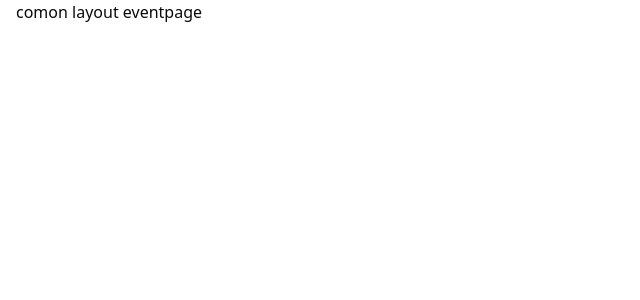
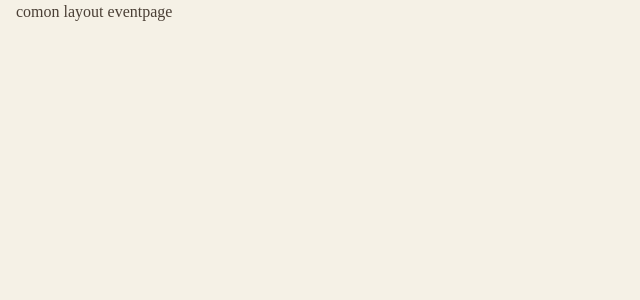
Before and after one commit to wproman/event-activities, a Next.js app: page /events in a window 1280 px wide. Shown: the top 300 px of the page, without its empty margins (0-640 px from the left). Built offline with nearby package versions, Linux system fonts and the light colour scheme.

Commit message:
Refactor theme variables in globals.css for improved consistency and maintainability

```diff
--- a/app/globals.css
+++ b/app/globals.css
@@ -2,115 +2,6 @@
 @import "tw-animate-css";
 
 @custom-variant dark (&:is(.dark *));
-
-@theme inline {
-  --color-background: var(--background);
-  --color-foreground: var(--foreground);
-  --font-sans: var(--font-geist-sans);
-  --font-mono: var(--font-geist-mono);
-  --color-sidebar-ring: var(--sidebar-ring);
-  --color-sidebar-border: var(--sidebar-border);
-  --color-sidebar-accent-foreground: var(--sidebar-accent-foreground);
-  --color-sidebar-accent: var(--sidebar-accent);
-  --color-sidebar-primary-foreground: var(--sidebar-primary-foreground);
-  --color-sidebar-primary: var(--sidebar-primary);
-  --color-sidebar-foreground: var(--sidebar-foreground);
-  --color-sidebar: var(--sidebar);
-  --color-chart-5: var(--chart-5);
-  --color-chart-4: var(--chart-4);
-  --color-chart-3: var(--chart-3);
-  --color-chart-2: var(--chart-2);
-  --color-chart-1: var(--chart-1);
-  --color-ring: var(--ring);
-  --color-input: var(--input);
-  --color-border: var(--border);
-  --color-destructive: var(--destructive);
-  --color-accent-foreground: var(--accent-foreground);
-  --color-accent: var(--accent);
-  --color-muted-foreground: var(--muted-foreground);
-  --color-muted: var(--muted);
-  --color-secondary-foreground: var(--secondary-foreground);
-  --color-secondary: var(--secondary);
-  --color-primary-foreground: var(--primary-foreground);
-  --color-primary: var(--primary);
-  --color-popover-foreground: var(--popover-foreground);
-  --color-popover: var(--popover);
-  --color-card-foreground: var(--card-foreground);
-  --color-card: var(--card);
-  --radius-sm: calc(var(--radius) - 4px);
-  --radius-md: calc(var(--radius) - 2px);
-  --radius-lg: var(--radius);
-  --radius-xl: calc(var(--radius) + 4px);
-}
-
-:root {
-  --radius: 0.625rem;
-  --background: oklch(1 0 0);
-  --foreground: oklch(0.145 0 0);
-  --card: oklch(1 0 0);
-  --card-foreground: oklch(0.145 0 0);
-  --popover: oklch(1 0 0);
-  --popover-foreground: oklch(0.145 0 0);
-  --primary: oklch(0.205 0 0);
-  --primary-foreground: oklch(0.985 0 0);
-  --secondary: oklch(0.97 0 0);
-  --secondary-foreground: oklch(0.205 0 0);
-  --muted: oklch(0.97 0 0);
-  --muted-foreground: oklch(0.556 0 0);
-  --accent: oklch(0.97 0 0);
-  --accent-foreground: oklch(0.205 0 0);
-  --destructive: oklch(0.577 0.245 27.325);
-  --border: oklch(0.922 0 0);
-  --input: oklch(0.922 0 0);
-  --ring: oklch(0.708 0 0);
-  --chart-1: oklch(0.646 0.222 41.116);
-  --chart-2: oklch(0.6 0.118 184.704);
-  --chart-3: oklch(0.398 0.07 227.392);
-  --chart-4: oklch(0.828 0.189 84.429);
-  --chart-5: oklch(0.769 0.188 70.08);
-  --sidebar: oklch(0.985 0 0);
-  --sidebar-foreground: oklch(0.145 0 0);
-  --sidebar-primary: oklch(0.205 0 0);
-  --sidebar-primary-foreground: oklch(0.985 0 0);
-  --sidebar-accent: oklch(0.97 0 0);
-  --sidebar-accent-foreground: oklch(0.205 0 0);
-  --sidebar-border: oklch(0.922 0 0);
-  --sidebar-ring: oklch(0.708 0 0);
-}
-
-.dark {
-  --background: oklch(0.145 0 0);
-  --foreground: oklch(0.985 0 0);
-  --card: oklch(0.205 0 0);
-  --card-foreground: oklch(0.985 0 0);
-  --popover: oklch(0.205 0 0);
-  --popover-foreground: oklch(0.985 0 0);
-  --primary: oklch(0.922 0 0);
-  --primary-foreground: oklch(0.205 0 0);
-  --secondary: oklch(0.269 0 0);
-  --secondary-foreground: oklch(0.985 0 0);
-  --muted: oklch(0.269 0 0);
-  --muted-foreground: oklch(0.708 0 0);
-  --accent: oklch(0.269 0 0);
-  --accent-foreground: oklch(0.985 0 0);
-  --destructive: oklch(0.704 0.191 22.216);
-  --border: oklch(1 0 0 / 10%);
-  --input: oklch(1 0 0 / 15%);
-  --ring: oklch(0.556 0 0);
-  --chart-1: oklch(0.488 0.243 264.376);
-  --chart-2: oklch(0.696 0.17 162.48);
-  --chart-3: oklch(0.769 0.188 70.08);
-  --chart-4: oklch(0.627 0.265 303.9);
-  --chart-5: oklch(0.645 0.246 16.439);
-  --sidebar: oklch(0.205 0 0);
-  --sidebar-foreground: oklch(0.985 0 0);
-  --sidebar-primary: oklch(0.488 0.243 264.376);
-  --sidebar-primary-foreground: oklch(0.985 0 0);
-  --sidebar-accent: oklch(0.269 0 0);
-  --sidebar-accent-foreground: oklch(0.985 0 0);
-  --sidebar-border: oklch(1 0 0 / 10%);
-  --sidebar-ring: oklch(0.556 0 0);
-}
 
 @layer base {
   * {
@@ -121,3 +12,165 @@
   }
 
 }
+
+
+:root {
+  --background: oklch(0.9582 0.0152 90.2357);
+  --foreground: oklch(0.3760 0.0225 64.3434);
+  --card: oklch(0.9914 0.0098 87.4695);
+  --card-foreground: oklch(0.3760 0.0225 64.3434);
+  --popover: oklch(0.9914 0.0098 87.4695);
+  --popover-foreground: oklch(0.3760 0.0225 64.3434);
+  --primary: oklch(0.6180 0.0778 65.5444);
+  --primary-foreground: oklch(1.0000 0 0);
+  --secondary: oklch(0.8846 0.0302 85.5655);
+  --secondary-foreground: oklch(0.4313 0.0300 64.9288);
+  --muted: oklch(0.9239 0.0190 83.0636);
+  --muted-foreground: oklch(0.5391 0.0387 71.1655);
+  --accent: oklch(0.8348 0.0426 88.8064);
+  --accent-foreground: oklch(0.3760 0.0225 64.3434);
+  --destructive: oklch(0.5471 0.1438 32.9149);
+  --destructive-foreground: oklch(1.0000 0 0);
+  --border: oklch(0.8606 0.0321 84.5881);
+  --input: oklch(0.8606 0.0321 84.5881);
+  --ring: oklch(0.6180 0.0778 65.5444);
+  --chart-1: oklch(0.6180 0.0778 65.5444);
+  --chart-2: oklch(0.5604 0.0624 68.5805);
+  --chart-3: oklch(0.4851 0.0570 72.6827);
+  --chart-4: oklch(0.6777 0.0624 64.7755);
+  --chart-5: oklch(0.7264 0.0581 66.6967);
+  --sidebar: oklch(0.9239 0.0190 83.0636);
+  --sidebar-foreground: oklch(0.3760 0.0225 64.3434);
+  --sidebar-primary: oklch(0.6180 0.0778 65.5444);
+  --sidebar-primary-foreground: oklch(1.0000 0 0);
+  --sidebar-accent: oklch(0.8348 0.0426 88.8064);
+  --sidebar-accent-foreground: oklch(0.3760 0.0225 64.3434);
+  --sidebar-border: oklch(0.8606 0.0321 84.5881);
+  --sidebar-ring: oklch(0.6180 0.0778 65.5444);
+  --font-sans: Libre Baskerville, serif;
+  --font-serif: Lora, serif;
+  --font-mono: IBM Plex Mono, monospace;
+  --radius: 0.25rem;
+  --shadow-x: 2px;
+  --shadow-y: 3px;
+  --shadow-blur: 5px;
+  --shadow-spread: 0px;
+  --shadow-opacity: 0.12;
+  --shadow-color: hsl(28 13% 20%);
+  --shadow-2xs: 2px 3px 5px 0px hsl(28 13% 20% / 0.06);
+  --shadow-xs: 2px 3px 5px 0px hsl(28 13% 20% / 0.06);
+  --shadow-sm: 2px 3px 5px 0px hsl(28 13% 20% / 0.12), 2px 1px 2px -1px hsl(28 13% 20% / 0.12);
+  --shadow: 2px 3px 5px 0px hsl(28 13% 20% / 0.12), 2px 1px 2px -1px hsl(28 13% 20% / 0.12);
+  --shadow-md: 2px 3px 5px 0px hsl(28 13% 20% / 0.12), 2px 2px 4px -1px hsl(28 13% 20% / 0.12);
+  --shadow-lg: 2px 3px 5px 0px hsl(28 13% 20% / 0.12), 2px 4px 6px -1px hsl(28 13% 20% / 0.12);
+  --shadow-xl: 2px 3px 5px 0px hsl(28 13% 20% / 0.12), 2px 8px 10px -1px hsl(28 13% 20% / 0.12);
+  --shadow-2xl: 2px 3px 5px 0px hsl(28 13% 20% / 0.30);
+  --tracking-normal: 0em;
+  --spacing: 0.25rem;
+}
+
+.dark {
+  --background: oklch(0.2747 0.0139 57.6523);
+  --foreground: oklch(0.9239 0.0190 83.0636);
+  --card: oklch(0.3237 0.0155 59.0603);
+  --card-foreground: oklch(0.9239 0.0190 83.0636);
+  --popover: oklch(0.3237 0.0155 59.0603);
+  --popover-foreground: oklch(0.9239 0.0190 83.0636);
+  --primary: oklch(0.7264 0.0581 66.6967);
+  --primary-foreground: oklch(0.2747 0.0139 57.6523);
+  --secondary: oklch(0.3795 0.0181 57.1280);
+  --secondary-foreground: oklch(0.9239 0.0190 83.0636);
+  --muted: oklch(0.2939 0.0125 62.1298);
+  --muted-foreground: oklch(0.7982 0.0243 82.1078);
+  --accent: oklch(0.4186 0.0281 56.3404);
+  --accent-foreground: oklch(0.9239 0.0190 83.0636);
+  --destructive: oklch(0.5471 0.1438 32.9149);
+  --destructive-foreground: oklch(1.0000 0 0);
+  --border: oklch(0.3795 0.0181 57.1280);
+  --input: oklch(0.3795 0.0181 57.1280);
+  --ring: oklch(0.7264 0.0581 66.6967);
+  --chart-1: oklch(0.7264 0.0581 66.6967);
+  --chart-2: oklch(0.6777 0.0624 64.7755);
+  --chart-3: oklch(0.6180 0.0778 65.5444);
+  --chart-4: oklch(0.5604 0.0624 68.5805);
+  --chart-5: oklch(0.4851 0.0570 72.6827);
+  --sidebar: oklch(0.2747 0.0139 57.6523);
+  --sidebar-foreground: oklch(0.9239 0.0190 83.0636);
+  --sidebar-primary: oklch(0.7264 0.0581 66.6967);
+  --sidebar-primary-foreground: oklch(0.2747 0.0139 57.6523);
+  --sidebar-accent: oklch(0.4186 0.0281 56.3404);
+  --sidebar-accent-foreground: oklch(0.9239 0.0190 83.0636);
+  --sidebar-border: oklch(0.3795 0.0181 57.1280);
+  --sidebar-ring: oklch(0.7264 0.0581 66.6967);
+  --font-sans: Libre Baskerville, serif;
+  --font-serif: Lora, serif;
+  --font-mono: IBM Plex Mono, monospace;
+  --radius: 0.25rem;
+  --shadow-x: 2px;
+  --shadow-y: 3px;
+  --shadow-blur: 5px;
+  --shadow-spread: 0px;
+  --shadow-opacity: 0.12;
+  --shadow-color: hsl(28 13% 20%);
+  --shadow-2xs: 2px 3px 5px 0px hsl(28 13% 20% / 0.06);
+  --shadow-xs: 2px 3px 5px 0px hsl(28 13% 20% / 0.06);
+  --shadow-sm: 2px 3px 5px 0px hsl(28 13% 20% / 0.12), 2px 1px 2px -1px hsl(28 13% 20% / 0.12);
+  --shadow: 2px 3px 5px 0px hsl(28 13% 20% / 0.12), 2px 1px 2px -1px hsl(28 13% 20% / 0.12);
+  --shadow-md: 2px 3px 5px 0px hsl(28 13% 20% / 0.12), 2px 2px 4px -1px hsl(28 13% 20% / 0.12);
+  --shadow-lg: 2px 3px 5px 0px hsl(28 13% 20% / 0.12), 2px 4px 6px -1px hsl(28 13% 20% / 0.12);
+  --shadow-xl: 2px 3px 5px 0px hsl(28 13% 20% / 0.12), 2px 8px 10px -1px hsl(28 13% 20% / 0.12);
+  --shadow-2xl: 2px 3px 5px 0px hsl(28 13% 20% / 0.30);
+}
+
+@theme inline {
+  --color-background: var(--background);
+  --color-foreground: var(--foreground);
+  --color-card: var(--card);
+  --color-card-foreground: var(--card-foreground);
+  --color-popover: var(--popover);
+  --color-popover-foreground: var(--popover-foreground);
+  --color-primary: var(--primary);
+  --color-primary-foreground: var(--primary-foreground);
+  --color-secondary: var(--secondary);
+  --color-secondary-foreground: var(--secondary-foreground);
+  --color-muted: var(--muted);
+  --color-muted-foreground: var(--muted-foreground);
+  --color-accent: var(--accent);
+  --color-accent-foreground: var(--accent-foreground);
+  --color-destructive: var(--destructive);
+  --color-destructive-foreground: var(--destructive-foreground);
+  --color-border: var(--border);
+  --color-input: var(--input);
+  --color-ring: var(--ring);
+  --color-chart-1: var(--chart-1);
+  --color-chart-2: var(--chart-2);
+  --color-chart-3: var(--chart-3);
+  --color-chart-4: var(--chart-4);
+  --color-chart-5: var(--chart-5);
+  --color-sidebar: var(--sidebar);
+  --color-sidebar-foreground: var(--sidebar-foreground);
+  --color-sidebar-primary: var(--sidebar-primary);
+  --color-sidebar-primary-foreground: var(--sidebar-primary-foreground);
+  --color-sidebar-accent: var(--sidebar-accent);
+  --color-sidebar-accent-foreground: var(--sidebar-accent-foreground);
+  --color-sidebar-border: var(--sidebar-border);
+  --color-sidebar-ring: var(--sidebar-ring);
+
+  --font-sans: var(--font-sans);
+  --font-mono: var(--font-mono);
+  --font-serif: var(--font-serif);
+
+  --radius-sm: calc(var(--radius) - 4px);
+  --radius-md: calc(var(--radius) - 2px);
+  --radius-lg: var(--radius);
+  --radius-xl: calc(var(--radius) + 4px);
+
+  --shadow-2xs: var(--shadow-2xs);
+  --shadow-xs: var(--shadow-xs);
+  --shadow-sm: var(--shadow-sm);
+  --shadow: var(--shadow);
+  --shadow-md: var(--shadow-md);
+  --shadow-lg: var(--shadow-lg);
+  --shadow-xl: var(--shadow-xl);
+  --shadow-2xl: var(--shadow-2xl);
+}
```
